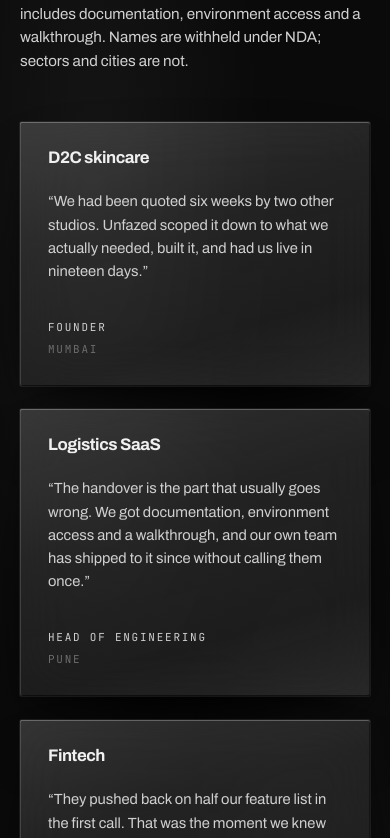
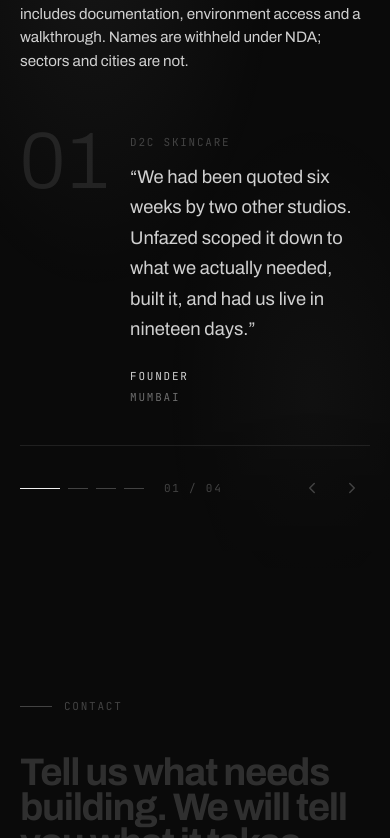
Before and after one commit to Team-Unfazed/Unfazed-Solutions, a Next.js app: page / in a window 390 px wide. Shown: the part 5526-6364 px from the top of the page. Built offline with nearby package versions, Linux system fonts and the light colour scheme.

Commit message:
fix: remove duplicate PLACEMENT declaration, add mobile editorial slider to clients section

```diff
--- a/components/testimonials/TestimonialsSection.tsx
+++ b/components/testimonials/TestimonialsSection.tsx
@@ -2,30 +2,11 @@
 
 import { useEffect, useRef, useState } from "react";
 import { motion, useReducedMotion, useScroll, useSpring } from "framer-motion";
+import { ChevronLeft, ChevronRight } from "lucide-react";
 import { TESTIMONIALS } from "@/lib/constants";
 import { transition, VIEWPORT } from "@/lib/animations";
 import { TestimonialPanel, type CanvasMetrics } from "./TestimonialPanel";
 
-/**
- * Where each panel is laid on the wide canvas, as fractions of it — so the
- * arrangement scales with the viewport instead of breaking at one width, and so
- * the entry and exit offsets can be computed from real geometry rather than
- * guessed at in `vw`.
- *
- * The row climbs to the third panel and falls away again; the first hangs off
- * the left edge so the group reads as part of something wider than the page.
- *
- * `window` is the slice of the section's scroll pass over which that panel
- * makes its crossing. Before and after its own window a panel is parked
- * off-screen, which is what keeps the section empty when you first reach it.
- *
- * The windows are offset only slightly at the start and get progressively
- * shorter left to right, so the rightmost panel crosses fastest. That puts the
- * compression late: the row is still cleanly spaced where you read it, and only
- * closes up on itself on the way out. Widening these offsets pulls the panels
- * together early and they start cutting each other's text — the gaps between
- * them are only ~46px to begin with.
- */
 const PLACEMENT = [
   { left: -0.02, top: 0.34, width: 0.22, rotate: -1.2, drift: 12, window: [0, 0.9] },
   { left: 0.235, top: 0.22, width: 0.22, rotate: 1.0, drift: -8, window: [0.006, 0.885] },
@@ -33,16 +14,7 @@ const PLACEMENT = [
   { left: 0.745, top: 0.25, width: 0.22, rotate: 1.4, drift: -4, window: [0.018, 0.855] },
 ] as const;
 
-/** Clearance past the edge — enough that the shadow and the tilt are gone too. */
 const CLEARANCE = 72;
-
-/**
- * The monument, pre-broken. Short lines are what let the type be set this
- * large: a line that wraps here doubles the height and turns the headline into
- * a wall. If you change this copy, re-measure the longest line against
- * `.clients-monument`'s font-size — the widest is currently ~87% of the
- * container, which is the headroom to keep.
- */
 const MONUMENT = ["Ask the", "people who", "paid for it."];
 
 export function TestimonialsSection() {
@@ -52,8 +24,21 @@ export function TestimonialsSection() {
   const [isWide, setIsWide] = useState(false);
   const [metrics, setMetrics] = useState<CanvasMetrics | null>(null);
 
-  // The scatter needs room the phone does not have, so below lg the panels
-  // stack square and still and the monument sits above them.
+  // Mobile editorial slider state
+  const [active, setActive] = useState(0);
+  const [isTransitioning, setIsTransitioning] = useState(false);
+
+  const handleChange = (index: number) => {
+    if (index === active || isTransitioning) return;
+    setIsTransitioning(true);
+    setTimeout(() => {
+      setActive(index);
+      setTimeout(() => setIsTransitioning(false), 50);
+    }, 250);
+  };
+  const handlePrev = () => handleChange(active === 0 ? TESTIMONIALS.length - 1 : active - 1);
+  const handleNext = () => handleChange(active === TESTIMONIALS.length - 1 ? 0 : active + 1);
+
   useEffect(() => {
     const query = window.matchMedia("(min-width: 1024px)");
     const sync = () => setIsWide(query.matches);
@@ -62,8 +47,6 @@ export function TestimonialsSection() {
     return () => query.removeEventListener("change", sync);
   }, []);
 
-  // A panel has to clear the viewport, not the canvas, so the crossing needs
-  // both the canvas width and where it sits inside the window.
   useEffect(() => {
     const canvas = canvasRef.current;
     if (!canvas) return;
@@ -86,36 +69,21 @@ export function TestimonialsSection() {
     offset: ["start end", "end start"],
   });
 
-  // One spring for the whole row, so the panels glide rather than tracking the
-  // wheel one-to-one — and so they stay in step with each other while doing it.
-  const glide = useSpring(scrollYProgress, {
-    stiffness: 58,
-    damping: 28,
-    mass: 1,
-  });
+  const glide = useSpring(scrollYProgress, { stiffness: 58, damping: 28, mass: 1 });
 
   const scattered = isWide && !reduceMotion && metrics !== null;
 
-  /**
-   * One crossing, shared by every panel, measured from the outer edges of the
-   * whole row. It has to be shared: deriving each panel's own entry and exit
-   * from its own resting position algebraically cancels that position out, so
-   * every panel lands on the same screen x at the same moment and the row
-   * collapses into a single stack. Moving them all by the same offset is what
-   * preserves the spread between them.
-   */
   const crossing = metrics
     ? (() => {
         const lefts = PLACEMENT.map((p) => p.left);
         const rights = PLACEMENT.map((p) => p.left + p.width);
         const rowLeft = metrics.offsetLeft + Math.min(...lefts) * metrics.width;
         const rowRight = metrics.offsetLeft + Math.max(...rights) * metrics.width;
-        return {
-          enter: metrics.viewport - rowLeft + CLEARANCE,
-          exit: -(rowRight + CLEARANCE),
-        };
+        return { enter: metrics.viewport - rowLeft + CLEARANCE, exit: -(rowRight + CLEARANCE) };
       })()
     : null;
+
+  const current = TESTIMONIALS[active];
 
   return (
     <section
@@ -131,24 +99,11 @@ export function TestimonialsSection() {
           viewport={VIEWPORT}
           transition={transition.enter}
         >
-          <span
-            aria-hidden
-            className="inline-block h-px w-8 bg-[color:var(--color-bg-accent)]"
-          />
+          <span aria-hidden className="inline-block h-px w-8 bg-[color:var(--color-bg-accent)]" />
           Clients
         </motion.p>
 
-        {/* The canvas. Fixed aspect from lg up so the panels keep their
-            arrangement; a plain column below that.
-
-            No `perspective` here on purpose: the panels sit far from the
-            perspective origin, so any depth on this container trapezoids them —
-            one edge taller than the other — and they stop reading as flat
-            panels. The tilt is Z-rotation only. */}
-        <div
-          ref={canvasRef}
-          className="mt-10 lg:relative lg:mt-6 lg:aspect-[19/12.5]"
-        >
+        <div ref={canvasRef} className="mt-10 lg:relative lg:mt-6 lg:aspect-[19/12.5]">
           <motion.h2
             className="clients-monument max-w-[16ch] lg:absolute lg:left-0 lg:top-[7%] lg:z-0 lg:max-w-none lg:w-[73%]"
             initial={{ opacity: 0, y: 28 }}
@@ -157,9 +112,7 @@ export function TestimonialsSection() {
             transition={{ ...transition.enter, delay: 0.1 }}
           >
             {MONUMENT.map((line) => (
-              <span key={line} className="block">
-                {line}
-              </span>
+              <span key={line} className="block">{line}</span>
             ))}
           </motion.h2>
 
@@ -175,7 +128,103 @@ export function TestimonialsSection() {
             walkthrough. Names are withheld under NDA; sectors and cities are not.
           </motion.p>
 
-          <div className="mt-12 flex flex-col gap-6 lg:mt-0 lg:block lg:gap-0">
+          {/* ── Mobile editorial slider (hidden on lg+) ─────────────────── */}
+          <motion.div
+            className="mt-12 lg:hidden"
+            initial={{ opacity: 0, y: 24 }}
+            whileInView={{ opacity: 1, y: 0 }}
+            viewport={VIEWPORT}
+            transition={{ ...transition.enter, delay: 0.15 }}
+          >
+            <div className="flex items-start gap-5">
+              {/* Large index number */}
+              <span
+                className="text-[80px] font-light leading-none select-none transition-all duration-500 text-[color:var(--color-fg)]/10"
+                style={{ fontVariantNumeric: "tabular-nums" }}
+              >
+                {String(active + 1).padStart(2, "0")}
+              </span>
+
+              <div className="flex-1 pt-3">
+                {/* Sector label */}
+                <p className="type-mono text-[color:var(--color-bg-accent)]">
+                  {current.sector}
+                </p>
+
+                {/* Quote */}
+                <blockquote
+                  className={`clients-quote mt-3 text-[1.15rem] leading-[1.65] transition-all duration-250 ${
+                    isTransitioning ? "opacity-0 translate-x-3" : "opacity-100 translate-x-0"
+                  }`}
+                >
+                  &ldquo;{current.quote}&rdquo;
+                </blockquote>
+
+                {/* Attribution */}
+                <div
+                  className={`mt-6 transition-all duration-250 delay-75 ${
+                    isTransitioning ? "opacity-0" : "opacity-100"
+                  }`}
+                >
+                  <p className="type-mono text-[color:var(--color-accent)]">
+                    {current.attribution}
+                  </p>
+                  <p className="type-mono mt-1 text-[color:color-mix(in_srgb,var(--color-accent)_50%,var(--color-bg))]">
+                    {current.city}
+                  </p>
+                </div>
+              </div>
+            </div>
+
+            {/* Navigation */}
+            <div className="mt-10 flex items-center justify-between border-t border-[color:var(--color-bg-accent)]/40 pt-6">
+              {/* Dot / line indicators + counter */}
+              <div className="flex items-center gap-5">
+                <div className="flex items-center gap-2">
+                  {TESTIMONIALS.map((_, i) => (
+                    <button
+                      key={i}
+                      onClick={() => handleChange(i)}
+                      aria-label={`Go to testimonial ${i + 1}`}
+                      className="group relative py-3"
+                    >
+                      <span
+                        className={`block h-px transition-all duration-500 ease-out ${
+                          i === active
+                            ? "w-10 bg-[color:var(--color-fg)]"
+                            : "w-5 bg-[color:var(--color-bg-accent)] group-hover:w-7"
+                        }`}
+                      />
+                    </button>
+                  ))}
+                </div>
+                <span className="type-mono text-[color:var(--color-bg-accent)]">
+                  {String(active + 1).padStart(2, "0")} / {String(TESTIMONIALS.length).padStart(2, "0")}
+                </span>
+              </div>
+
+              {/* Prev / Next */}
+              <div className="flex items-center gap-1">
+                <button
+                  onClick={handlePrev}
+                  aria-label="Previous testimonial"
+                  className="flex h-9 w-9 items-center justify-center rounded-full text-[color:var(--color-bg-accent)] transition-colors duration-300 hover:text-[color:var(--color-fg)] hover:bg-[color:var(--color-bg-accent)]/10"
+                >
+                  <ChevronLeft size={18} />
+                </button>
+                <button
+                  onClick={handleNext}
+                  aria-label="Next testimonial"
+                  className="flex h-9 w-9 items-center justify-center rounded-full text-[color:var(--color-bg-accent)] transition-colors duration-300 hover:text-[color:var(--color-fg)] hover:bg-[color:var(--color-bg-accent)]/10"
+                >
+                  <ChevronRight size={18} />
+                </button>
+              </div>
+            </div>
+          </motion.div>
+
+          {/* ── Desktop scattered panels (hidden on mobile) ─────────────── */}
+          <div className="hidden lg:mt-0 lg:block">
             {TESTIMONIALS.map((testimonial, index) => (
               <TestimonialPanel
                 key={testimonial.id}
--- a/package.json
+++ b/package.json
@@ -10,15 +10,20 @@
     "typecheck": "tsc --noEmit"
   },
   "dependencies": {
+    "@radix-ui/react-avatar": "^1.2.6",
     "@react-three/drei": "^10.7.6",
     "@react-three/fiber": "^9.3.0",
+    "class-variance-authority": "^0.7.1",
+    "clsx": "^2.1.1",
     "framer-motion": "^12.23.12",
     "gsap": "^3.13.0",
     "lenis": "^1.3.11",
     "lucide-react": "^1.31.0",
+    "motion": "^13.1.0",
     "next": "^15.5.4",
     "react": "^19.1.1",
     "react-dom": "^19.1.1",
+    "tailwind-merge": "^3.6.0",
     "three": "^0.180.0"
   },
   "devDependencies": {
```
Also changed, not shown: 1 other file (tests, documents, lock files or other folders).
